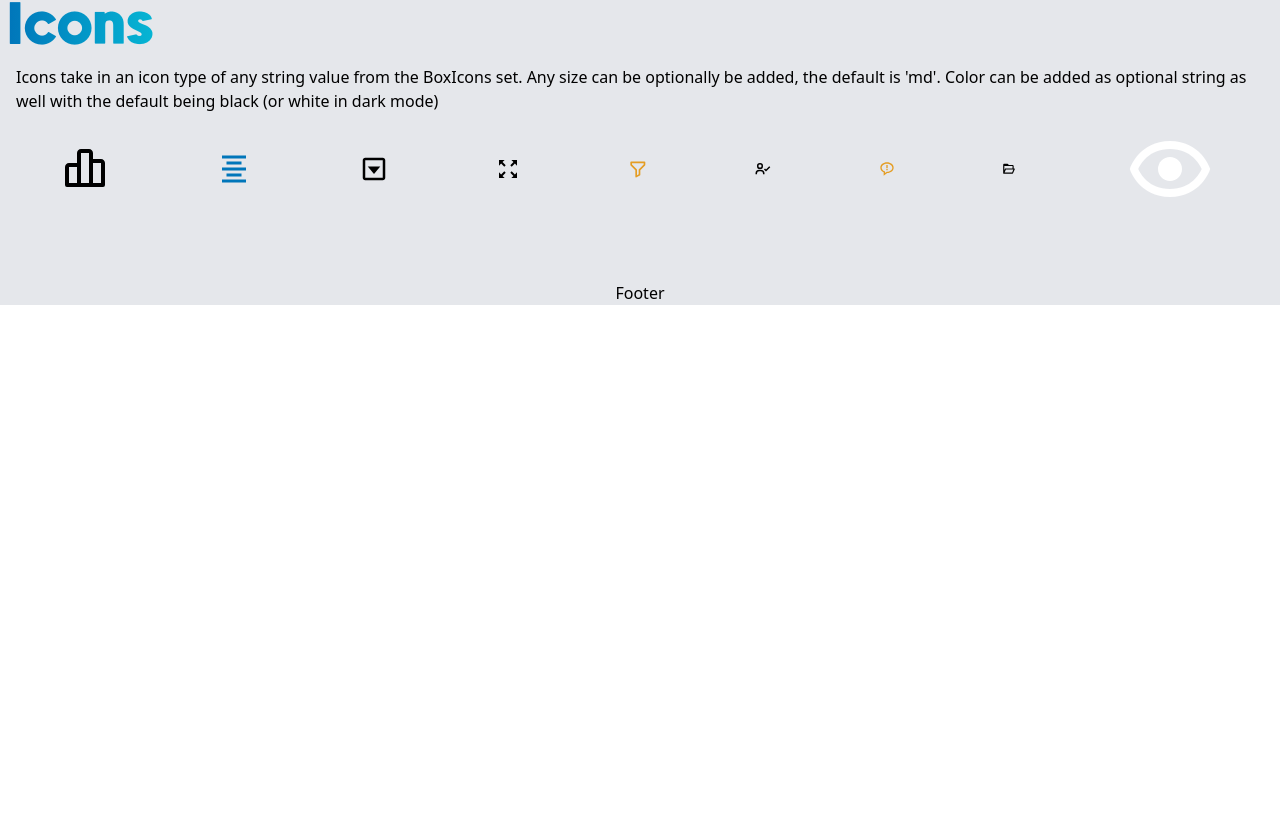
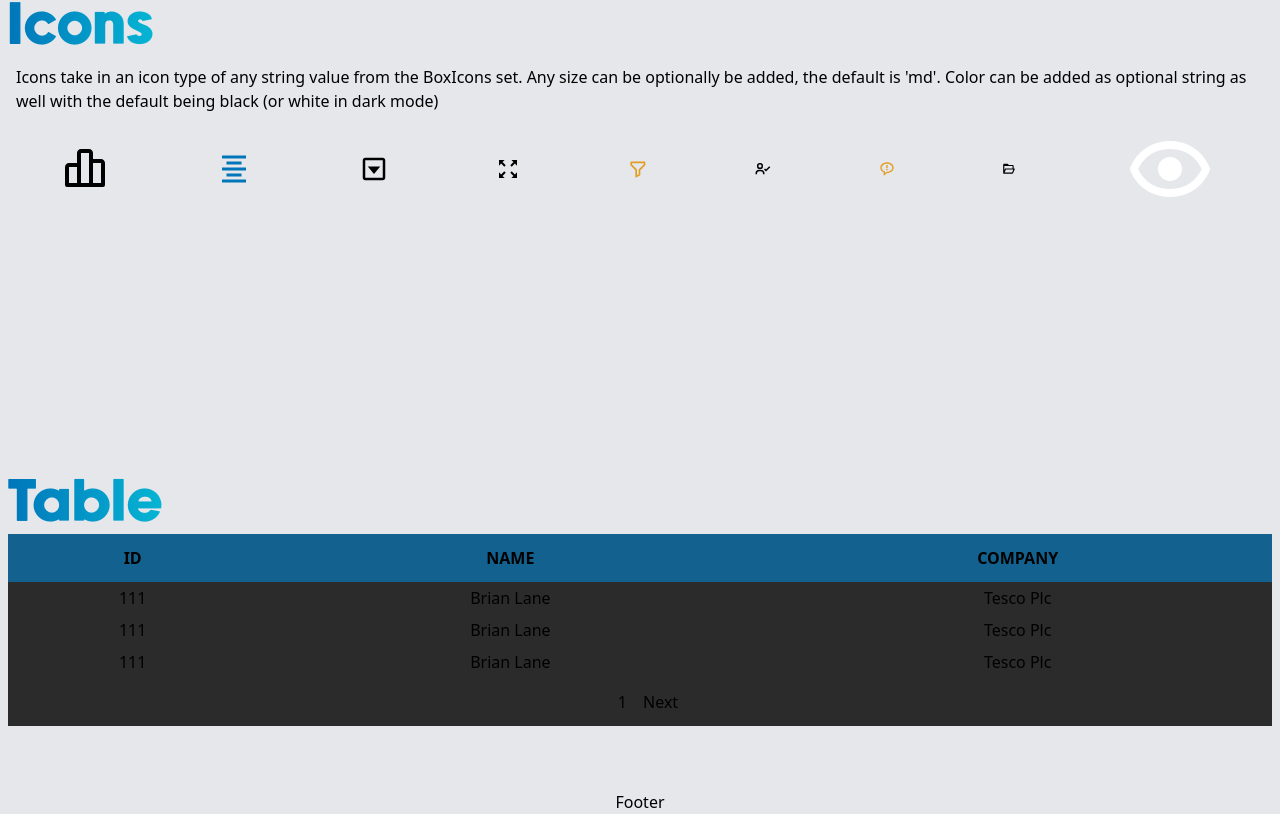
Before and after one commit to RyanBriggsDev/certify, a Next.js app: page /stylesheet in a window 1280 px wide. Shown: the part 4697-5511 px from the top of the page. Before the commit the page ends 5002 px from the top, so only its background shows below. Built offline with nearby package versions, Linux system fonts and the light colour scheme.

Commit message:
added table to stylesheet

```diff
--- a/src/components/Table.tsx
+++ b/src/components/Table.tsx
@@ -8,6 +8,7 @@ export default function Table({
   onClick,
   pageNumber = 0,
   pageSize = 10,
+  width = 'w-full',
 }: TableProps) {
   const tableHeads = Object.keys(data[0])
   const router = useRouter()
@@ -23,7 +24,9 @@ export default function Table({
     <div className="overflow-x-auto">
       {data.length > 0 && (
         <>
-          <table className="lg:text-md w-full table-auto bg-dark-gray text-left text-sm md:text-base">
+          <table
+            className={`lg:text-md table-auto bg-dark-gray text-left text-sm md:text-center md:text-base ${width}`}
+          >
             <thead>
               <tr>
                 {tableHeads.map((head, i) => (
@@ -70,7 +73,9 @@ export default function Table({
               ))}
             </tbody>
           </table>
-          <div className="flex w-full items-center justify-center bg-dark-gray py-3">
+          <div
+            className={`flex items-center justify-center bg-dark-gray py-3 ${width}`}
+          >
             {page - 1 > -1 && (
               <button onClick={() => setPage(page - 1 > -1 ? page - 1 : page)}>
                 Back
@@ -95,8 +100,9 @@ export default function Table({
 
 type TableProps = {
   data: any
-  clickable: boolean
-  onClick: any
+  clickable?: boolean
+  onClick?: any
   pageNumber?: number
   pageSize?: number
+  width?: string
 }
--- a/src/pages/stylesheet.tsx
+++ b/src/pages/stylesheet.tsx
@@ -14,6 +14,8 @@ import { useState } from 'react'
 import Alert from '@/components/Alert'
 import Loading from '@/components/Loading'
 import Icon from '@/components/Icon'
+import Table from '@/components/Table'
+import { table } from 'console'
 
 export default function Stylesheet() {
   const router = useRouter()
@@ -191,9 +193,26 @@ export default function Stylesheet() {
           <Icon icon="BiShow" size="super" color="light" />
         </div>
       </Container>
+
+      <Container>
+        <hr />
+      </Container>
+
+      <Container>
+        <H3>Table</H3>
+        <Table pageSize={3} data={tableData} />
+      </Container>
     </>
   )
 }
+
+const tableData = [
+  { id: 111, name: 'Brian Lane', Company: 'Tesco Plc' },
+  { id: 111, name: 'Brian Lane', Company: 'Tesco Plc' },
+  { id: 111, name: 'Brian Lane', Company: 'Tesco Plc' },
+  { id: 111, name: 'Brian Lane', Company: 'Tesco Plc' },
+  { id: 111, name: 'Brian Lane', Company: 'Tesco Plc' },
+]
 
 const formContent = [
   {
```
